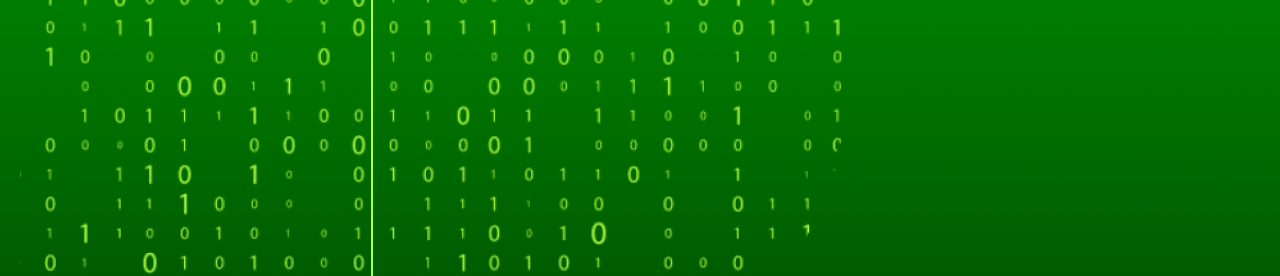
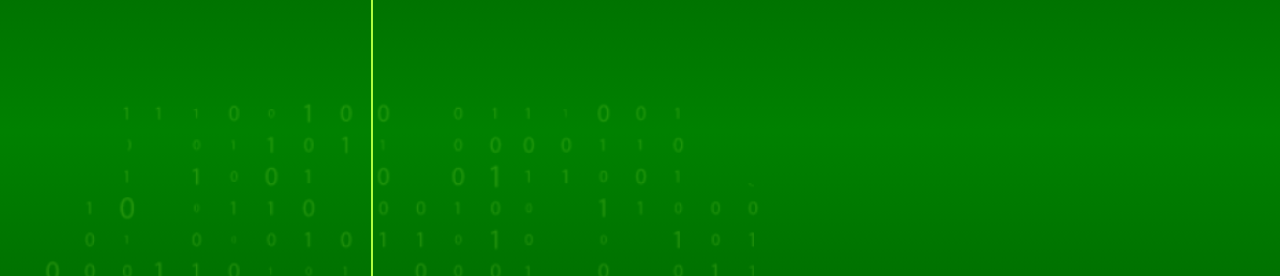
Before and after one commit to VoucherDesenvSenacHub/galeria-voucher, a PHP site: page /PerfilDaTurmaGaleria.html in a window 1280 px wide; the page is wider, and only the part inside the window is pictured. Shown: the part 1111-1387 px from the top of that part. Run offline with PHP 8.4, Linux system fonts and the light colour scheme.

Commit message:
mapa binario beta
mapa

```diff
--- a/PerfilDaTurmaGaleria/style.css
+++ b/PerfilDaTurmaGaleria/style.css
@@ -85,22 +85,28 @@ ul li{
   background-color: rgba(255, 255, 255, 0.0);
   background-blend-mode: luminosity;
   background-size: cover;
-  z-index: 1;
-  background-position: left; /* Alterado de 'right' para 'left' */
+  z-index: -1;
+  background-position: left;
 }
 
 .binarynumber {
-  width: 90%;
-  height: 300px;
+  width: 100%;
+  height: 140vh;
   margin: auto 20px;
   background-image: url("assets/01.png");
-  background-color: rgba(255, 255, 255, 0.0);
-  background-blend-mode: overlay;
-  background-position: 100%;
-  z-index: -1;
-  background-position: left; /* Alterado de 'right' para 'left' */
+  opacity: 20%;
+  background-blend-mode: soft-light;
+  background-position: top;
+  background-size: contain;
+  background-repeat: no-repeat;
+  background-position: left;
+  z-index: 1;
 }
 
+section .dia {
+  position: relative;
+  z-index: 1;
+}
 
 /* Estilos gerais */
 body {
```
